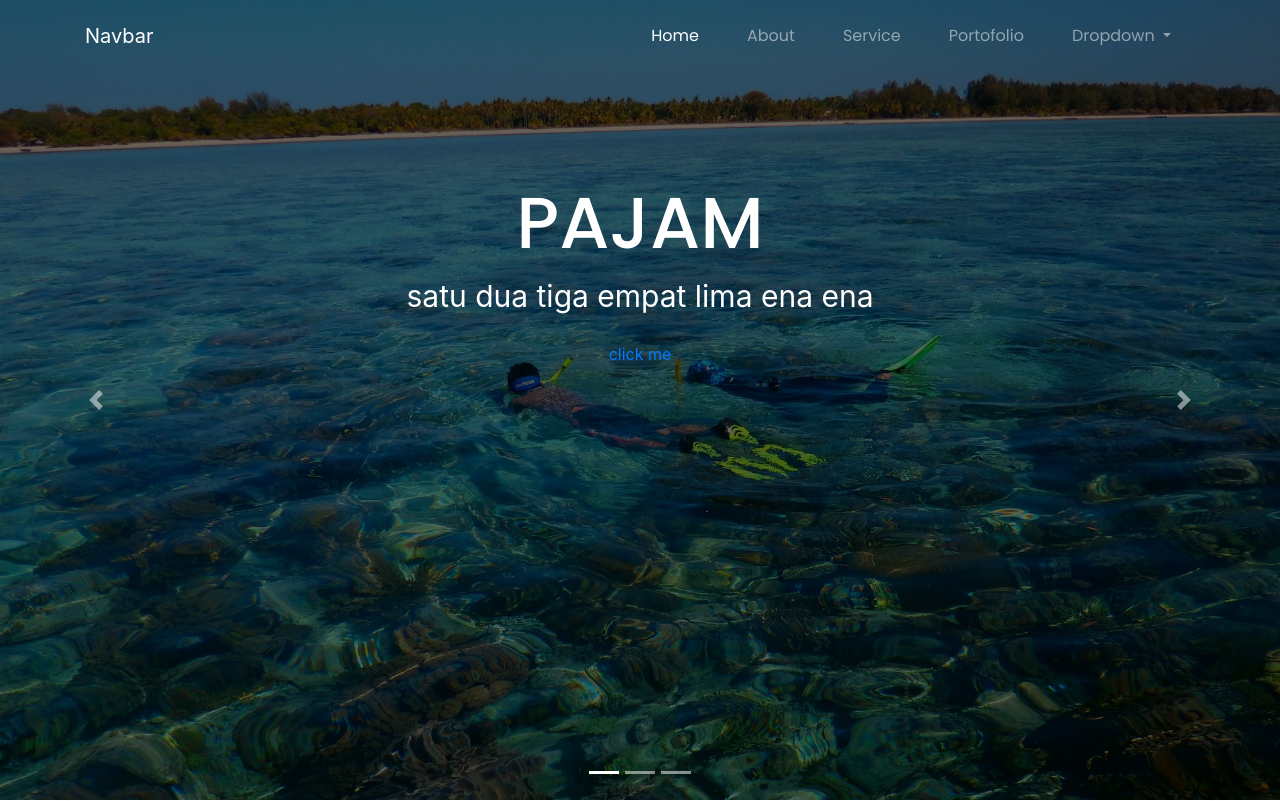
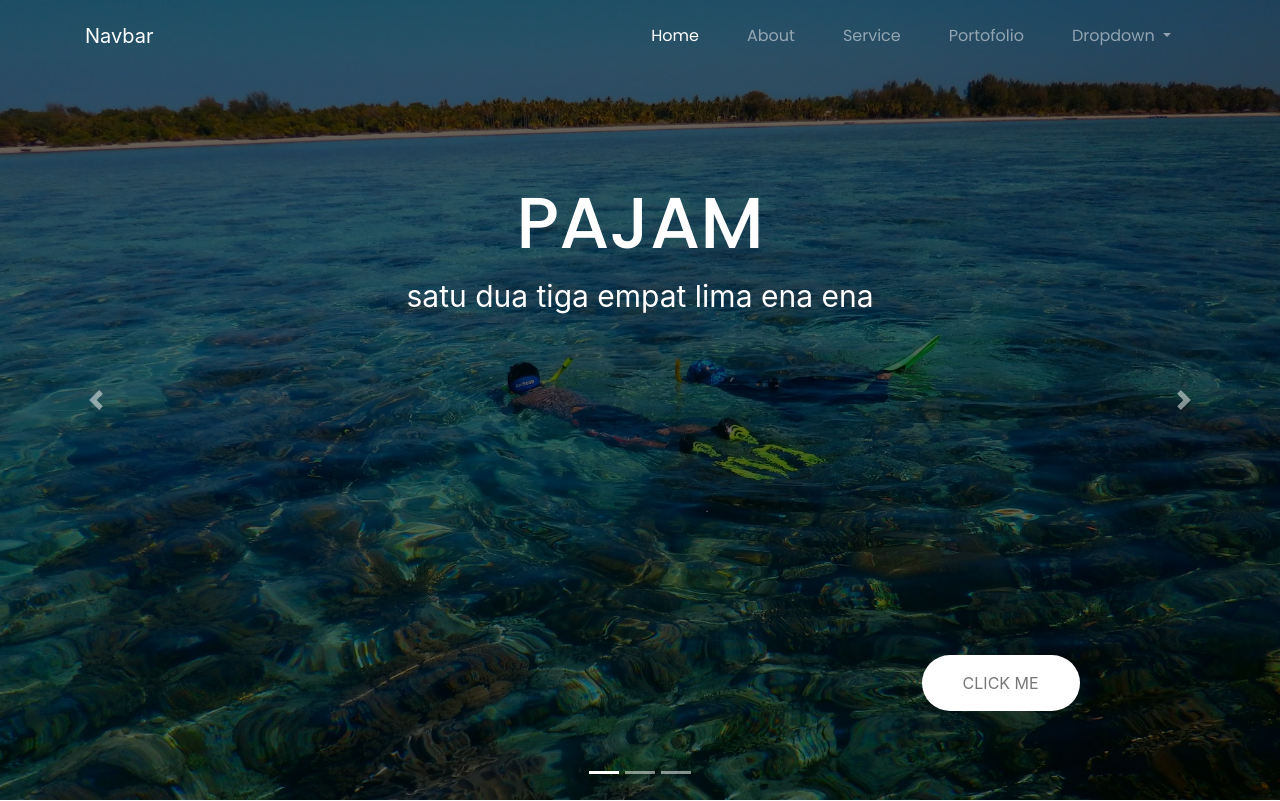
Before and after one commit to ybpratama/WebsiteKaledupa2, a PHP site: page / in a window 1280 px wide. Shown: the top 801 px of the page. Run offline with PHP 8.4, Linux system fonts and the light colour scheme; some libraries are stand-ins or nearby versions.

Commit message:
Fail-Button

```diff
--- a/style.css
+++ b/style.css
@@ -79,12 +79,6 @@ h1, h2, h3, h4, h5, h6{
 
 }
 
-.carousel-caption .btn-primary{
-    background-color: rgba(0, 0, 0, 0.6);
-    margin-top: 5vh;
-
-}
-
 @media (max-width: 768px) {
 
     .carousel-caption h5{
@@ -114,7 +108,82 @@ h1, h2, h3, h4, h5, h6{
             display: none;
     }
   }
+/* 2.2 Button */
+.text-box {
+    margin-left: 44vw;
+     margin-top: 42vh;
+}
 
+.btn:hover a{
+    color: #777;
+}
+
+.btn:link,
+.btn:visited {
+    text-transform: uppercase;
+    text-decoration: none;
+    padding: 15px 40px;
+    display: inline-block;
+    border-radius: 100px;
+    transition: all .2s;
+    position: absolute;
+}
+
+.btn:hover {
+    transform: translateY(-3px);
+    box-shadow: 0 10px 20px rgba(0, 0, 0, 0.2);
+}
+
+.btn:active {
+    transform: translateY(-1px);
+    box-shadow: 0 5px 10px rgba(0, 0, 0, 0.2);
+}
+
+.btn-white {
+    background-color: #fff;
+    color: #777;
+}
+
+.btn::after {
+    content: "";
+    display: inline-block;
+    height: 100%;
+    width: 100%;
+    border-radius: 100px;
+    position: absolute;
+    top: 0;
+    left: 0;
+    z-index: -1;
+    transition: all .4s;
+}
+
+.btn-white::after {
+    background-color: #fff;
+}
+
+.btn:hover::after {
+    transform: scaleX(1.4) scaleY(1.6);
+    opacity: 0;
+}
+
+.btn-animated {
+    animation: moveInBottom 5s ease-out;
+    animation-fill-mode: backwards;
+}
+
+@keyframes moveInBottom {
+    0% {
+        opacity: 0;
+        transform: translateY(30px);
+    }
+
+    100% {
+        opacity: 1;
+        transform: translateY(0px);
+    }
+}
+
+/* End Button */
 
 /* End Hero Style */
 
```
